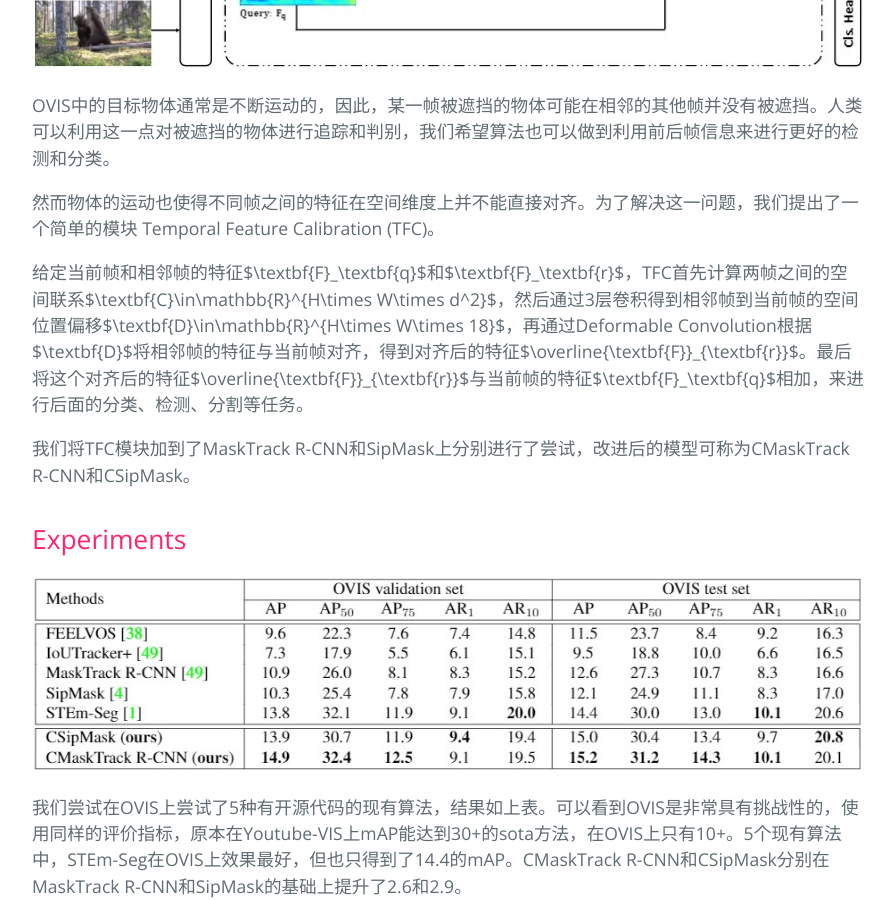
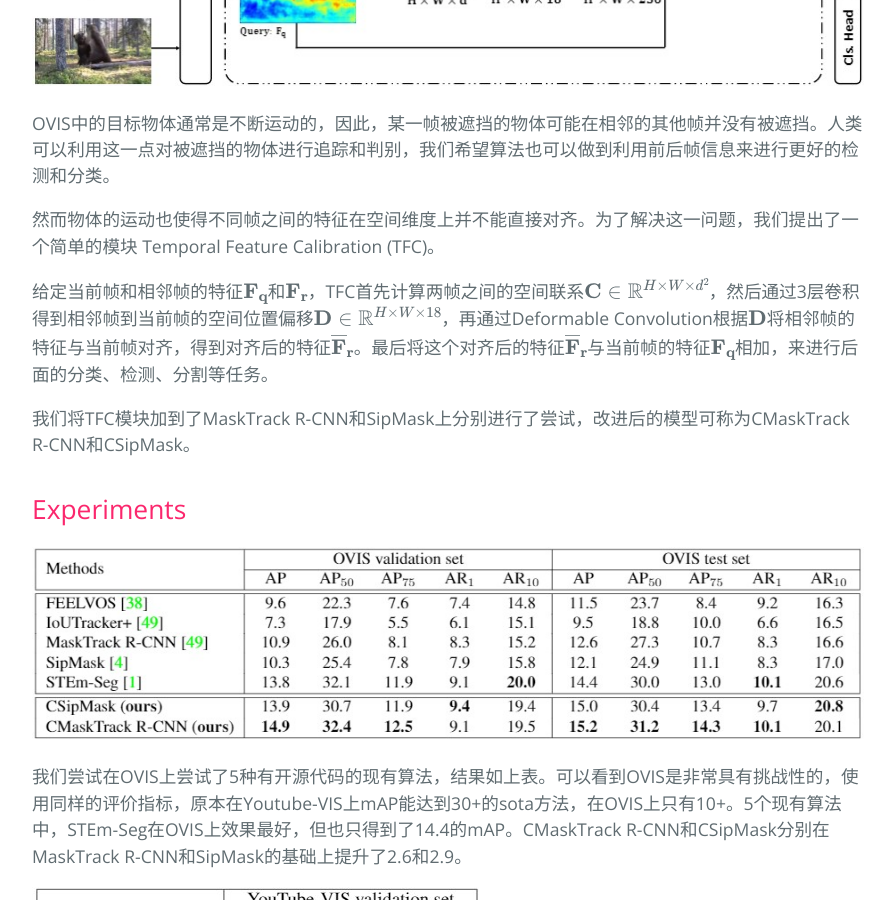
Before and after one commit to qjy981010/OVIS, a Jekyll site: the page built from index.md, in a window 1280 px wide and 900 px high, scrolled down 3085 px. Shown: the whole window, without its empty margins (192-1086 px from the left). Built offline with Jekyll 4.4.1, drawn with Linux system fonts in a browser that asks for light colours; formulas are drawn with MathJax 3; some of the changed lines change nothing that is shown.

Commit message:
0206 initial blog

```diff
--- a/_config.yml
+++ b/_config.yml
@@ -5,4 +5,3 @@
 github:
   is_project_page: false
 theme: jekyll-theme-cayman
-markdown: kramdown
--- a/index.md
+++ b/index.md
@@ -1,6 +1,18 @@
 ---
 layout: default
 ---
+
+<head>
+    <script src="https://cdn.mathjax.org/mathjax/latest/MathJax.js?config=TeX-AMS-MML_HTMLorMML" type="text/javascript"></script>
+    <script type="text/x-mathjax-config">
+        MathJax.Hub.Config({
+            tex2jax: {
+            skipTags: ['script', 'noscript', 'style', 'textarea', 'pre'],
+            inlineMath: [['$','$']]
+            }
+        });
+    </script>
+</head>
 
 本文介绍一下我们最新提出的视频实例分割数据集OVIS，以及用于融合前后帧信息的TFC模块
 
@@ -20,7 +32,7 @@
 ## 2. Dataset Statistics
 
 ![](data/table1.jpg)
-<img src="./data/webp/3021160.webp" alt="3021160" width="400" height="215">
+<img src="data/table1.jpg" alt="3021160" width="400" height="215">
 
 OVIS包含296k个高质量mask标注，25个常见类别，5,223个不同的物体，以及多种多样的遮挡场景。相比之前的Youtube-VIS数据集，OVIS拥有更多的mask，更多的物体。我们牺牲了一定的视频段数来标注更长更复杂的视频，以让它更具挑战性。
 
```
